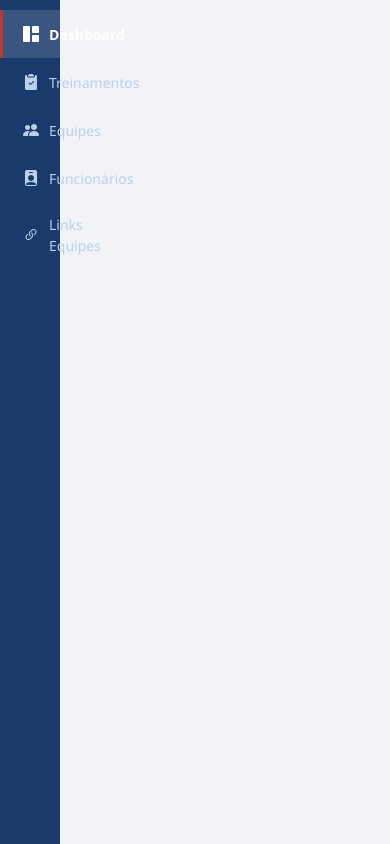
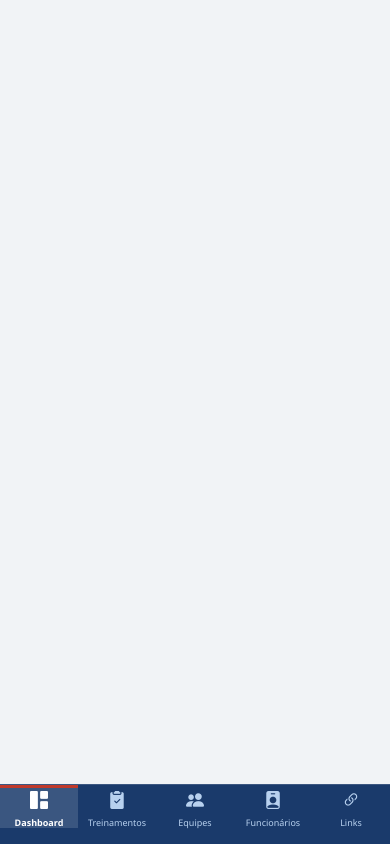
Before and after one commit to cd06663-sys/engecom-dssmac, a website: page public/index.html in a window 390 px wide. Drawn offline with nearby package versions, Linux system fonts and the light colour scheme; no server answers.

Commit message:
Fix: layout mobile responsivo - nav vira barra inferior no celular

```diff
--- a/public/css/admin.css
+++ b/public/css/admin.css
@@ -171,9 +171,41 @@
 /* ── BUTTONS ── */
 .btn-sm { font-size: 12px; }
 
-/* ── RESPONSIVE ── */
+/* ── RESPONSIVE TABLET ── */
 @media (max-width: 900px) {
-  .sidebar { width: 60px; }
-  .sidebar-logo, .sidebar-subtitle, .nav-item span { display: none; }
-  .main-content { margin-left: 60px; padding: 16px; }
+  .sidebar { width: 64px; }
+  .sidebar-logo, .sidebar-subtitle { display: none; }
+  .nav-item { padding: 14px 0; justify-content: center; gap: 0; border-left-width: 3px; }
+  .nav-item span { display: none; }
+  .nav-item i { font-size: 20px; width: auto; }
+  .main-content { margin-left: 64px; padding: 16px; }
 }
+
+/* ── RESPONSIVE MOBILE ── */
+@media (max-width: 600px) {
+  .sidebar {
+    width: 100%; height: 60px;
+    flex-direction: row;
+    top: auto; bottom: 0; left: 0; right: 0;
+    border-top: 1px solid rgba(255,255,255,.15);
+  }
+  .sidebar-logo, .sidebar-subtitle { display: none; }
+  .sidebar-nav {
+    display: flex; flex-direction: row;
+    padding: 0; width: 100%;
+  }
+  .nav-item {
+    flex: 1; flex-direction: column;
+    gap: 2px; padding: 6px 2px;
+    font-size: 10px; border-left: none;
+    border-top: 3px solid transparent;
+    justify-content: center; align-items: center;
+  }
+  .nav-item span { display: block; font-size: 9px; text-align: center; white-space: nowrap; }
+  .nav-item i { font-size: 18px; width: auto; }
+  .nav-item.active { border-left-color: transparent; border-top-color: var(--brand-red); }
+  .main-content { margin-left: 0; padding: 12px; padding-bottom: 72px; min-height: 100vh; }
+  .page-header { flex-direction: column; align-items: flex-start; gap: 10px; margin-bottom: 14px; }
+  .page-header h2 { font-size: 18px; }
+  .district-col { min-width: 100%; }
+}
--- a/public/index.html
+++ b/public/index.html
@@ -17,11 +17,11 @@
     </div>
     <p class="sidebar-subtitle">Gestão DSSMAC</p>
     <ul class="sidebar-nav">
-      <li class="nav-item active" data-view="dashboard"><i class="bi bi-grid-1x2-fill"></i> Dashboard</li>
-      <li class="nav-item" data-view="sessions"><i class="bi bi-clipboard2-check-fill"></i> Treinamentos</li>
-      <li class="nav-item" data-view="teams"><i class="bi bi-people-fill"></i> Equipes</li>
-      <li class="nav-item" data-view="employees"><i class="bi bi-person-badge-fill"></i> Funcionários</li>
-      <li class="nav-item" data-view="links"><i class="bi bi-link-45deg"></i> Links Equipes</li>
+      <li class="nav-item active" data-view="dashboard"><i class="bi bi-grid-1x2-fill"></i><span> Dashboard</span></li>
+      <li class="nav-item" data-view="sessions"><i class="bi bi-clipboard2-check-fill"></i><span> Treinamentos</span></li>
+      <li class="nav-item" data-view="teams"><i class="bi bi-people-fill"></i><span> Equipes</span></li>
+      <li class="nav-item" data-view="employees"><i class="bi bi-person-badge-fill"></i><span> Funcionários</span></li>
+      <li class="nav-item" data-view="links"><i class="bi bi-link-45deg"></i><span> Links</span></li>
     </ul>
   </nav>
 
```
